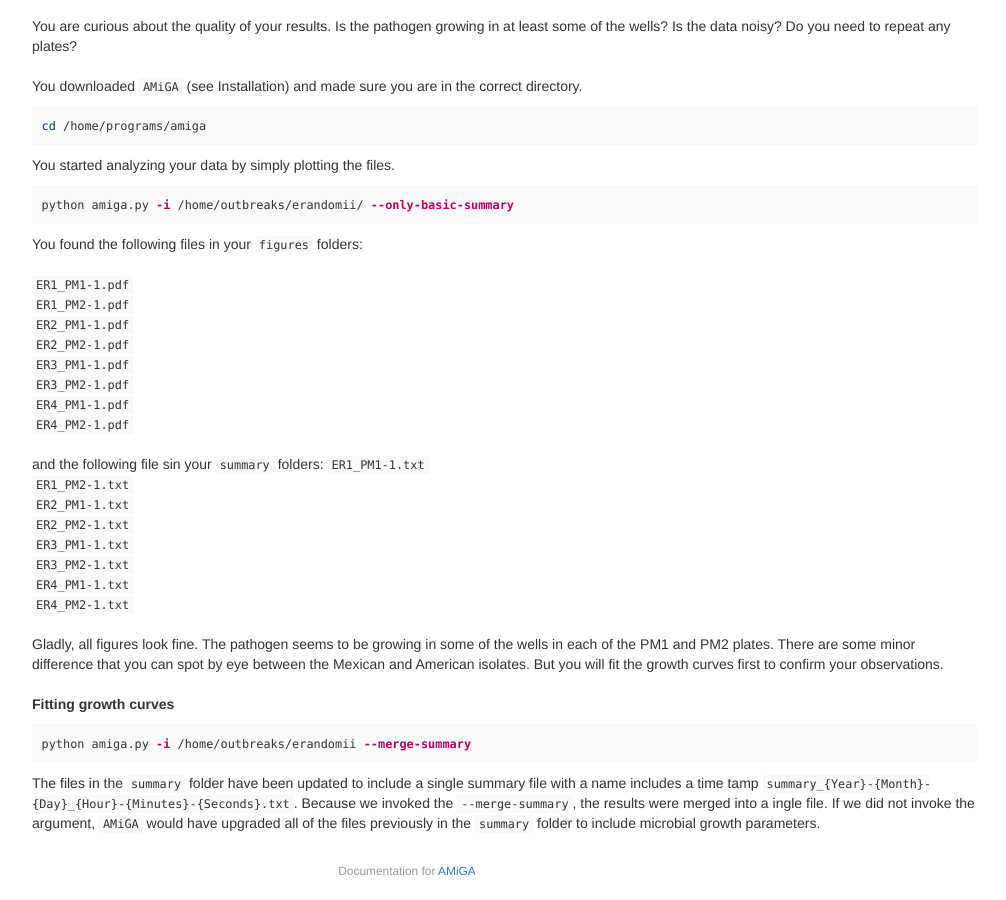
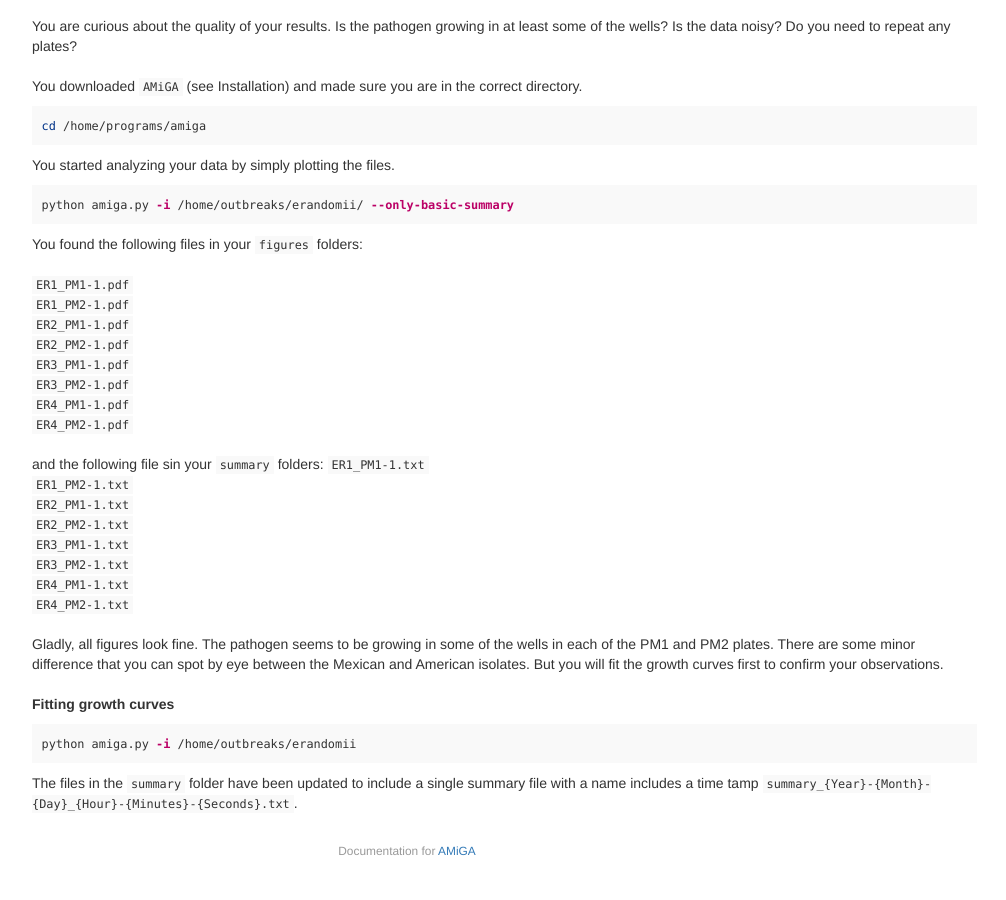
Before and after one commit to firasmidani/amiga, a Jekyll site: the page built from docs/_posts/2020-03-23-example.md, in a window 1280 px wide and 900 px high, scrolled down 733 px. Shown: the whole window, without its empty margins (233-1239 px from the left). Built offline with Jekyll 4.4.1, drawn with Linux system fonts in a browser that asks for light colours.

Commit message:
moved tip on merging to subsetting post

````diff
--- a/docs/_posts/2020-03-23-example.md
+++ b/docs/_posts/2020-03-23-example.md
@@ -72,6 +72,6 @@ Gladly, all figures look fine. The pathogen seems to be growing in some of the w
 **Fitting growth curves**
 
 ```bash
-python amiga.py -i /home/outbreaks/erandomii --merge-summary
+python amiga.py -i /home/outbreaks/erandomii
 ```
-The files in the `summary` folder have been updated to include a single summary file with a name includes a time tamp `summary_{Year}-{Month}-{Day}_{Hour}-{Minutes}-{Seconds}.txt`. Because we invoked the `--merge-summary`, the results were merged into a ingle file. If we did not invoke the argument, `AMiGA` would have upgraded all of the files previously in the `summary` folder to include microbial growth parameters.
+The files in the `summary` folder have been updated to include a single summary file with a name includes a time tamp `summary_{Year}-{Month}-{Day}_{Hour}-{Minutes}-{Seconds}.txt`.
````
